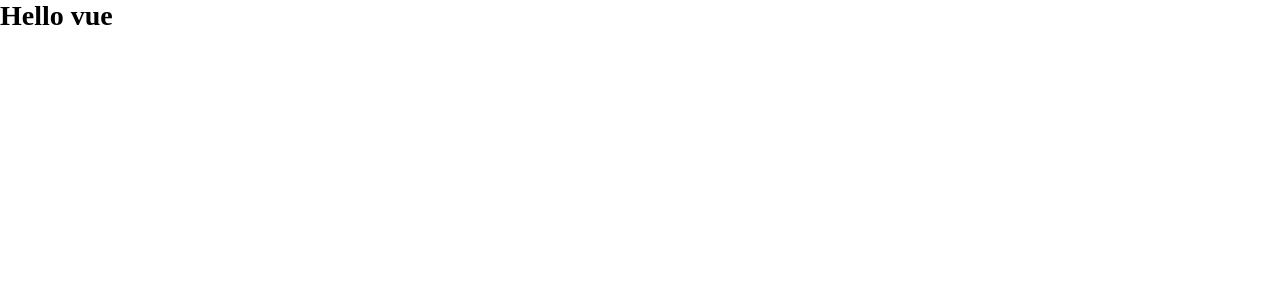
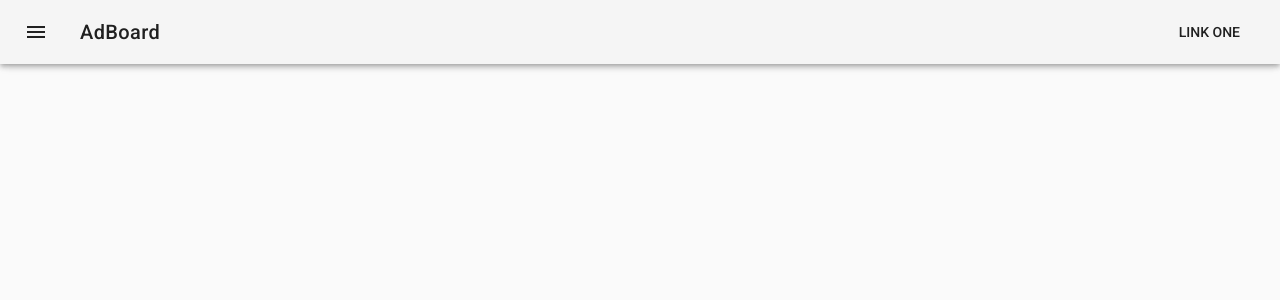
Before and after one commit to makiintoch/vue-bulletin-board, a Vue app: page / in a window 1280 px wide. Shown: the top 300 px of the page. Built offline with nearby package versions, Linux system fonts and the light colour scheme.

Commit message:
add toolbar

```diff
--- a/src/App.vue
+++ b/src/App.vue
@@ -1,5 +1,19 @@
 <template>
-  <h1>Hello vue</h1>
+  <v-app>
+    <v-navigation-drawer app temporary></v-navigation-drawer>
+
+    <v-toolbar app>
+      <v-toolbar-side-icon></v-toolbar-side-icon>
+      <v-toolbar-title>AdBoard</v-toolbar-title>
+      <v-spacer></v-spacer>
+      <v-toolbar-items class="hidden-sm-and-down">
+        <v-btn flat>Link One</v-btn>
+      </v-toolbar-items>
+    </v-toolbar>
+    <v-content>
+      <router-view></router-view>
+    </v-content>
+  </v-app>
 </template>
 
 <script>
```
